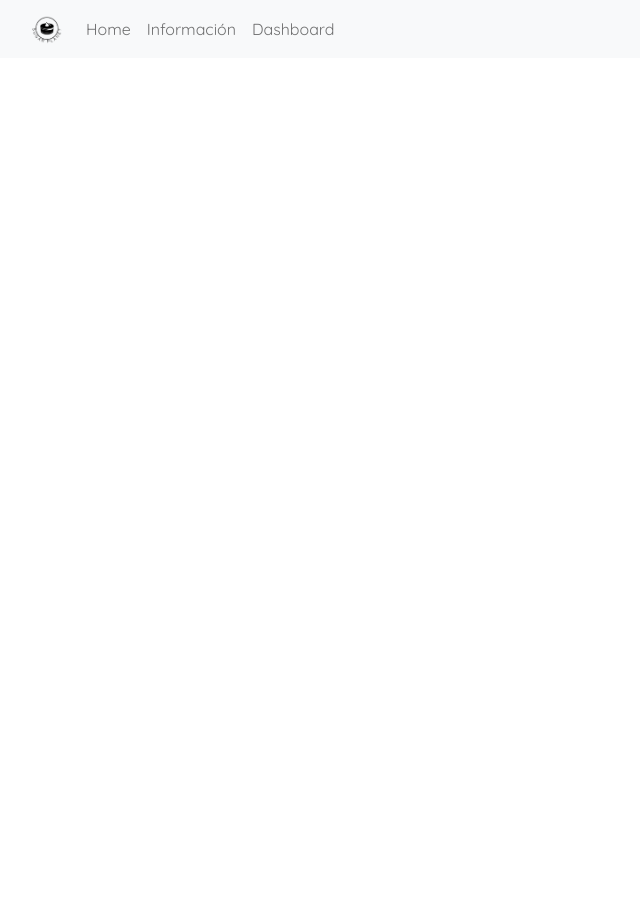
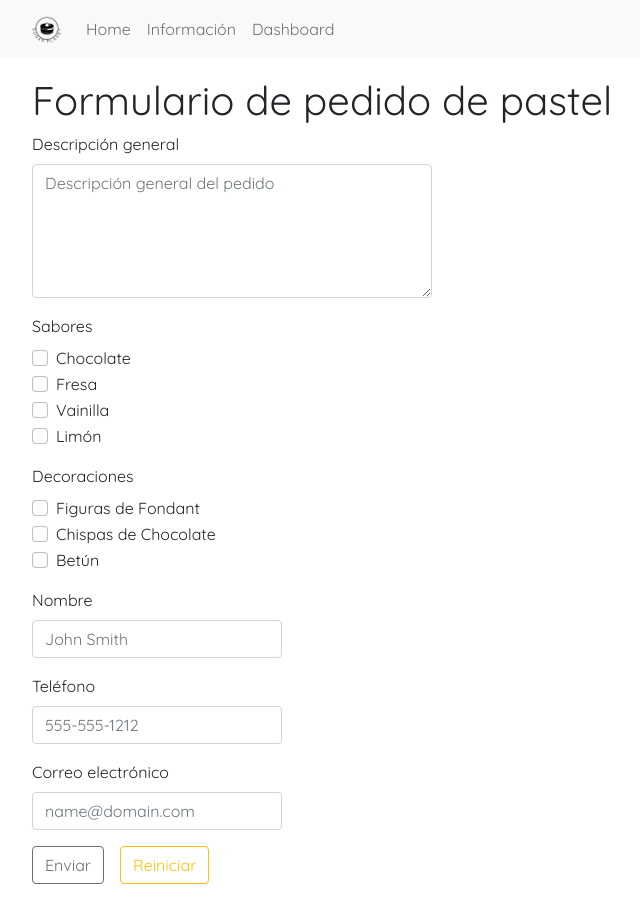
Before and after one commit to WollenMoth/sugar-planet-vue, a Vue app: page /order in a window 1280 px wide. Shown: the whole page, without its empty margins (50-690 px from the left). Before the commit the page ends 800 px from the top, so only its background shows below. Built offline with nearby package versions, Linux system fonts and the light colour scheme.

Commit message:
feat: order view

```diff
--- a/src/views/OrderView.vue
+++ b/src/views/OrderView.vue
@@ -1,3 +1,33 @@
+<script setup>
+import router from "@/router";
+import DescriptionGroup from "@/components/DescriptionGroup.vue";
+import FlavoursGroup from "@/components/FlavoursGroup.vue";
+import DecorationsGroup from "@/components/DecorationsGroup.vue";
+import PersonGroup from "@/components/PersonGroup.vue";
+import ButtonGroup from "@/components/ButtonGroup.vue";
+import { useOrderStore } from "@/stores/OrderStore";
+import { useFormStore } from "@/stores/FormStore";
+
+const orderStore = useOrderStore();
+const formStore = useFormStore();
+
+if (!orderStore.isFilled) orderStore.fill();
+
+formStore.reset();
+
+const submit = () => {
+  orderStore.addOrder(formStore.order);
+  router.push("/");
+};
+</script>
+
 <template>
-  <div></div>
+  <h1>Formulario de pedido de pastel</h1>
+  <form @submit.prevent="submit" class="mb-3">
+    <DescriptionGroup />
+    <FlavoursGroup />
+    <DecorationsGroup />
+    <PersonGroup />
+    <ButtonGroup />
+  </form>
 </template>
```
